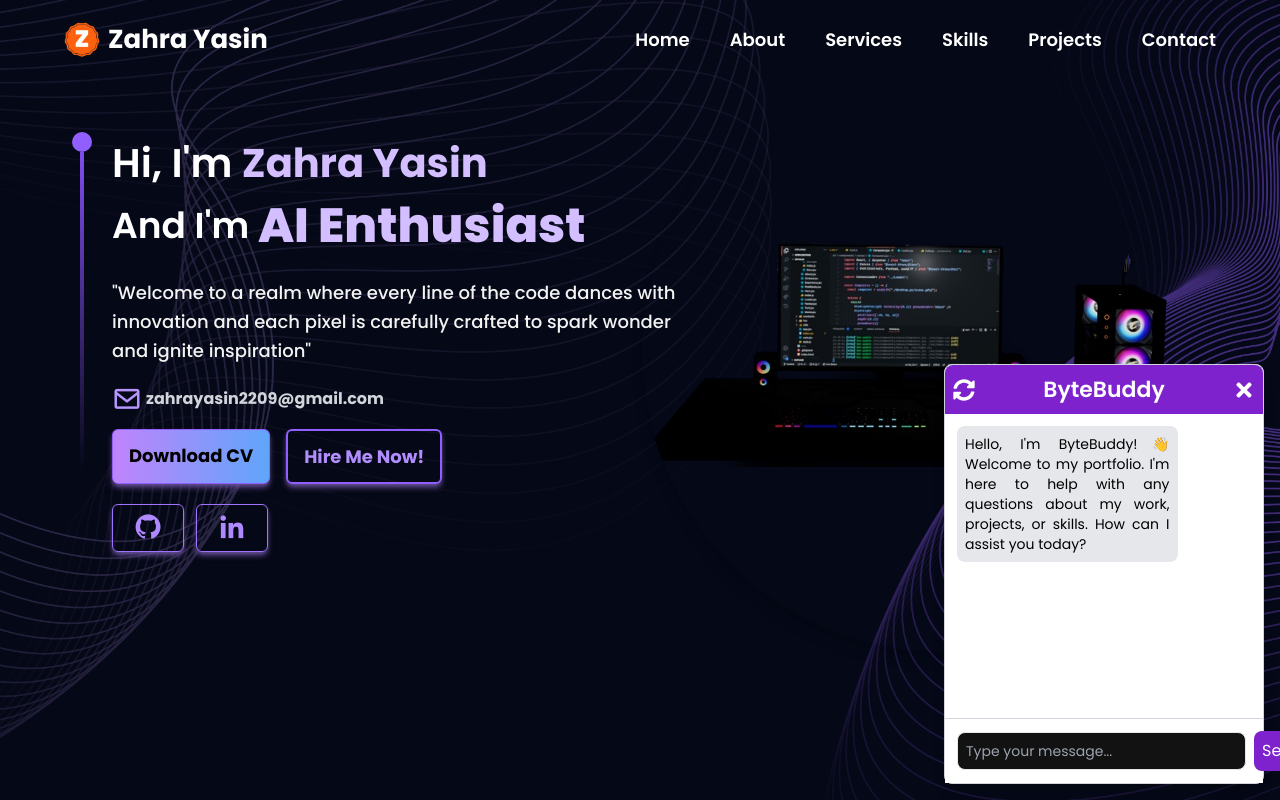
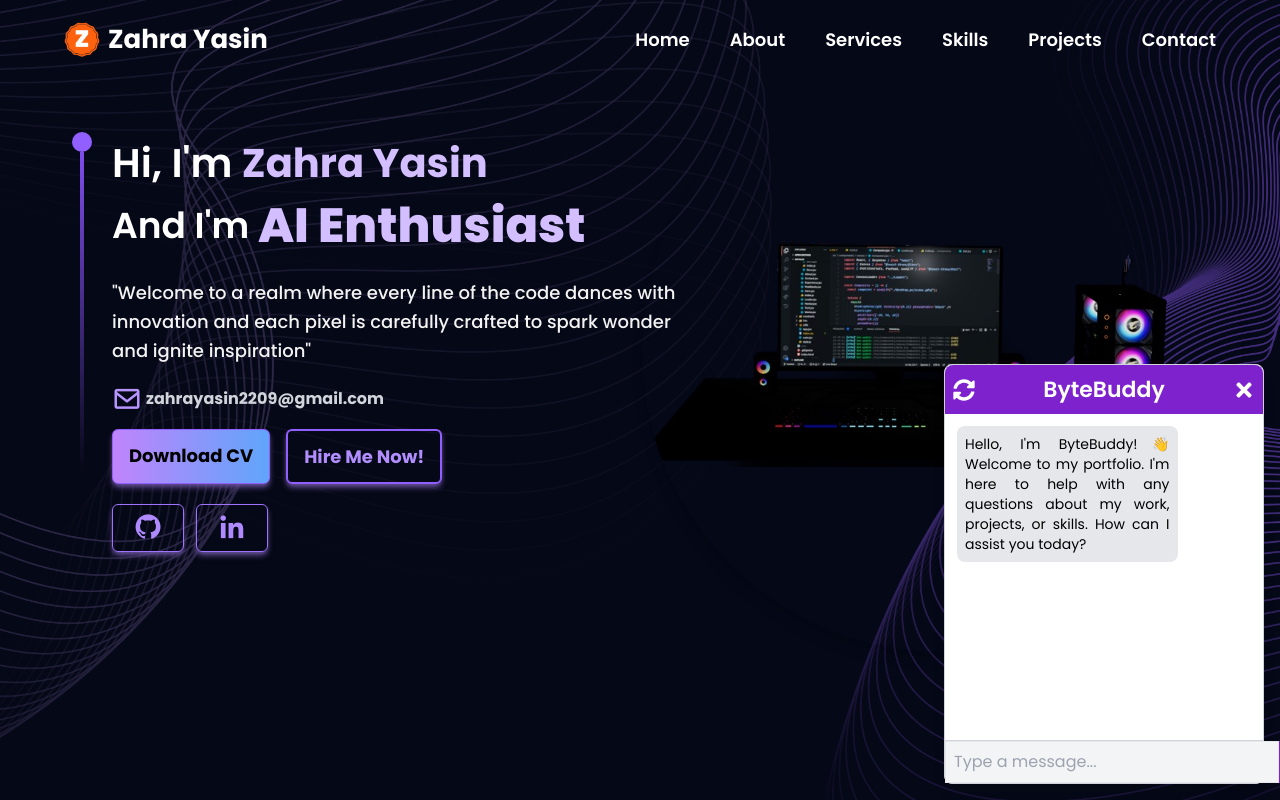
Before and after one commit to ZahraYasin2209/Personal-Portfolio-Site, a React (Vite) app: page / in a window 1280 px wide. Both pictures are taken after a click on the element 1232 px from the left and 752 px from the top of the page. Shown: the top 800 px of the page. Built offline with nearby package versions, Linux system fonts and the light colour scheme.

Commit message:
Chatbot.jsx

```diff
--- a/src/components/Chatbot.jsx
+++ b/src/components/Chatbot.jsx
@@ -160,18 +160,19 @@ const Chatbot = () => {
               </div>
             ))}
           </div>
-         <div className="p-3 border-t border-gray-300 flex items-center bg-white">
+                    <div className="flex border-t border-gray-300">
+
             <input
               type="text"
-    className="flex-1 p-2 text-sm border rounded-lg focus:outline-none focus:ring-2 focus:ring-purple-500"
-    placeholder="Type your message..."
               value={userInput}
               onChange={(e) => setUserInput(e.target.value)}
+              placeholder="Type a message..."
+              className="flex-1 p-2 border border-gray-200 bg-gray-100 text-black text-[16px] outline-none"
               onKeyPress={(e) => e.key === "Enter" && sendMessage()}
             />
             <button
-    className="ml-2 p-2 bg-purple-700 text-white rounded-lg hover:bg-purple-800 transition duration-300"
               onClick={sendMessage}
+              className="p-2 bg-purple-700 text-white text-md font-semibold rounded-r-lg"
             >
               Send
             </button>
```
Lines whose indentation alone changed are shown as unchanged.
